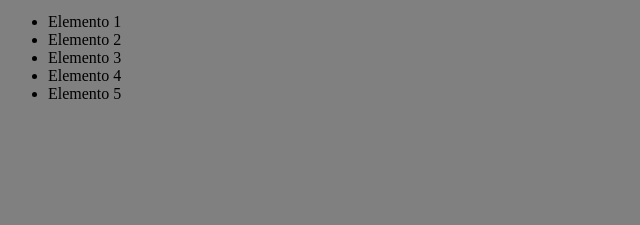
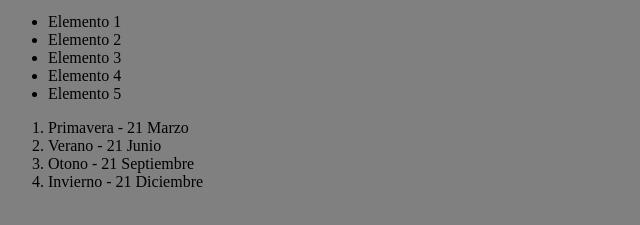
Before and after one commit to antonyrz/youtube-git, a plain HTML site: page index.html in a window 1280 px wide. Shown: the part 101-326 px from the top of the page, without its empty margins (0-640 px from the left). Drawn offline with Linux system fonts and the light colour scheme.

Commit message:
Agregando estaciones del year con sus fechas

```diff
--- a/index.html
+++ b/index.html
@@ -18,6 +18,13 @@
         <li>Elemento 5</li>
     </ul>
 
+    <ol>
+        <li>Primavera - 21 Marzo</li>
+        <li>Verano - 21 Junio</li>
+        <li>Otono - 21 Septiembre</li>
+        <li>Invierno - 21 Diciembre</li>
+    </ol>
+
     <script src="javascript.js"></script>
 
 </body>
```
